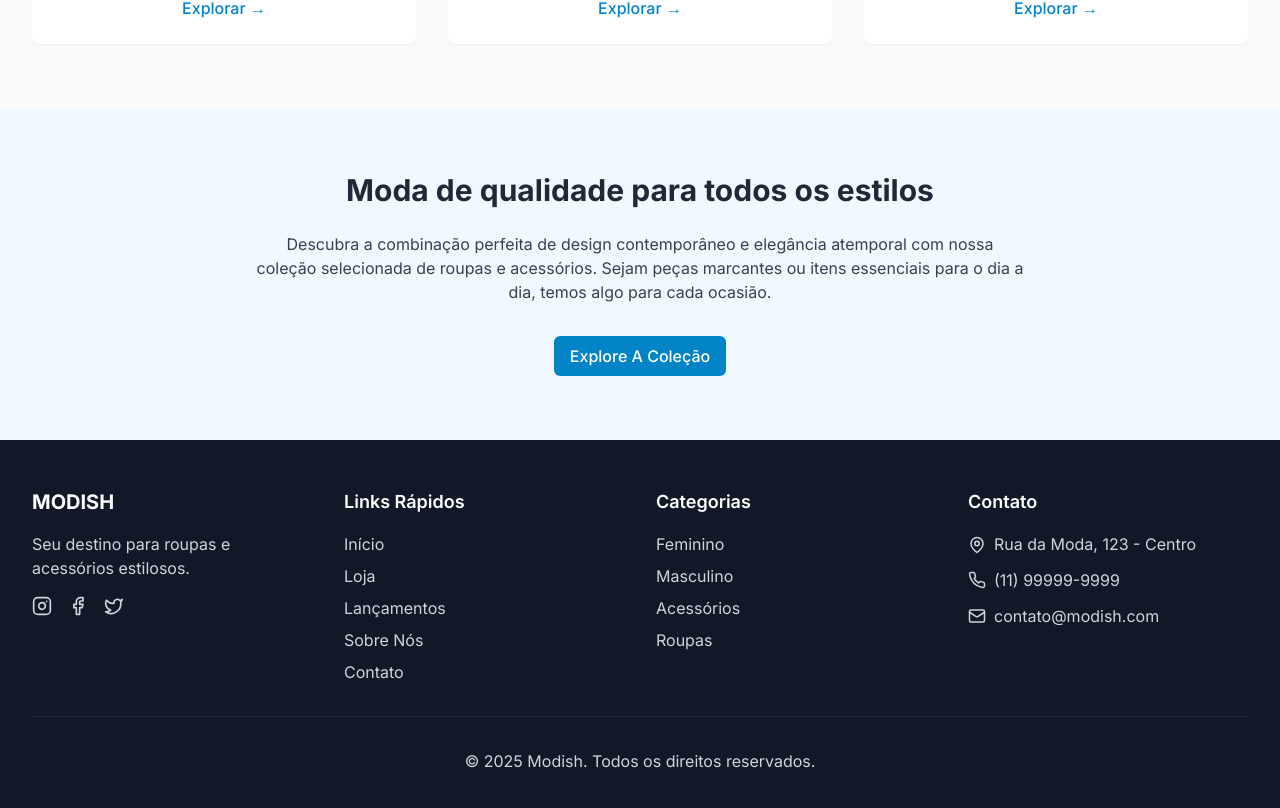
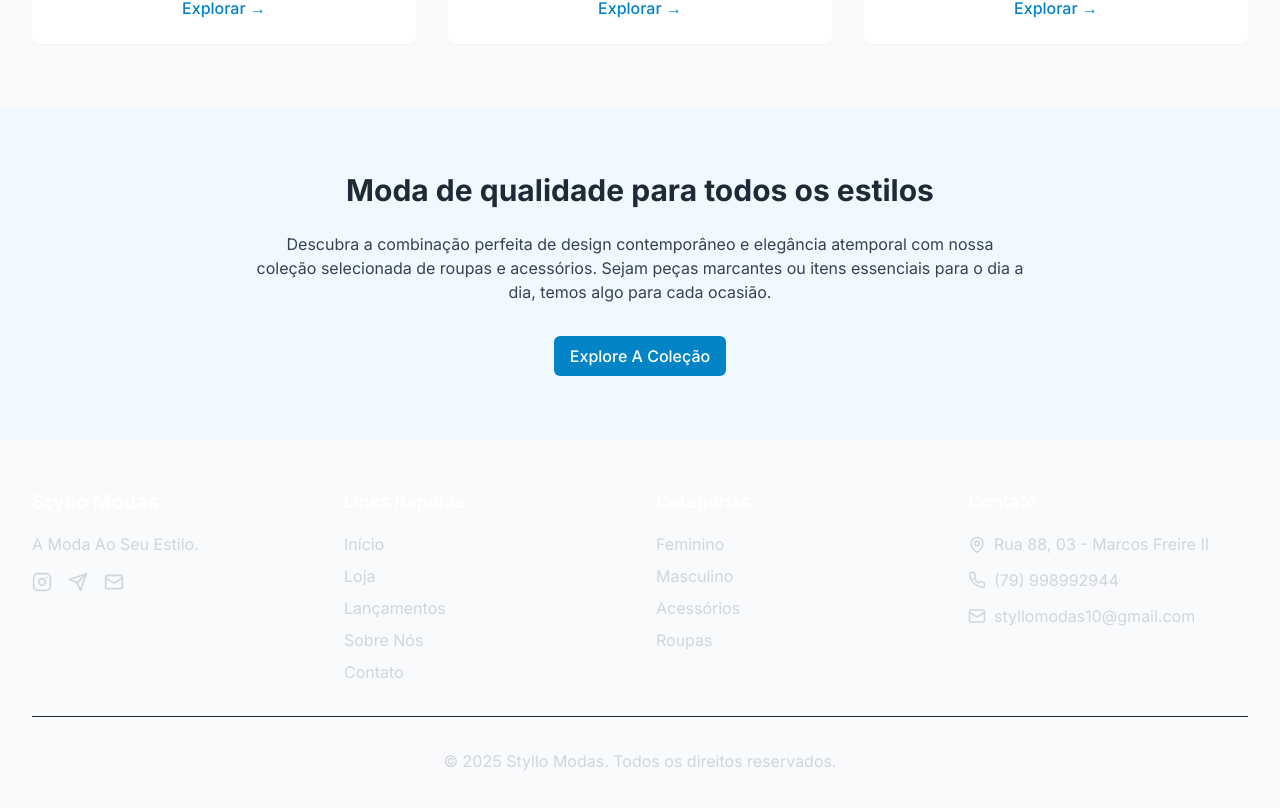
Before and after one commit to yagostn/Styllomodas, a React (Vite) app: page / in a window 1280 px wide. Shown: the part 1872-2680 px from the top of the page. Built offline with nearby package versions, Linux system fonts and the light colour scheme.

Commit message:
Alteração no footer

```diff
--- a/index.html
+++ b/index.html
@@ -4,7 +4,7 @@
     <meta charset="UTF-8" />
     <link rel="icon" type="image/svg+xml" href="/vite.svg" />
     <meta name="viewport" content="width=device-width, initial-scale=1.0" />
-    <title>Modish - Fashion & Accessories</title>
+    <title>Styllo Modas - A Moda Ao Seu Estilo</title>
     <link rel="preconnect" href="https://fonts.googleapis.com">
     <link rel="preconnect" href="https://fonts.gstatic.com" crossorigin>
     <link href="https://fonts.googleapis.com/css2?family=Inter:wght@300;400;500;600;700&display=swap" rel="stylesheet">
--- a/src/components/Footer.tsx
+++ b/src/components/Footer.tsx
@@ -1,24 +1,24 @@
 import React from 'react';
 import { Link } from 'react-router-dom';
-import { Phone, Mail, MapPin, Instagram, Facebook, Twitter } from 'lucide-react';
+import { Phone, Mail, MapPin, Instagram, Send } from 'lucide-react';
 
 const Footer: React.FC = () => {
   return (
-    <footer className="bg-gray-900 text-gray-300">
+    <footer className="bg-darkgold-200 text-gray-300">
       <div className="container-custom py-12">
         <div className="grid grid-cols-1 md:grid-cols-2 lg:grid-cols-4 gap-8">
           <div>
-            <h3 className="text-xl font-bold text-white mb-4">MODISH</h3>
-            <p className="mb-4">Seu destino para roupas e acessórios estilosos.</p>
+            <h3 className="text-xl font-bold text-white mb-4">Styllo Modas</h3>
+            <p className="mb-4">A Moda Ao Seu Estilo.</p>
             <div className="flex space-x-4">
               <a href="#" className="text-gray-300 hover:text-white transition-colors">
                 <Instagram size={20} />
               </a>
               <a href="#" className="text-gray-300 hover:text-white transition-colors">
-                <Facebook size={20} />
+                <Send size={20} />
               </a>
               <a href="#" className="text-gray-300 hover:text-white transition-colors">
-                <Twitter size={20} />
+                <Mail size={20} />
               </a>
             </div>
           </div>
@@ -67,22 +67,22 @@ const Footer: React.FC = () => {
             <ul className="space-y-3">
               <li className="flex items-start">
                 <MapPin size={18} className="mr-2 mt-1 flex-shrink-0" />
-                <span>Rua da Moda, 123 - Centro</span>
+                <span>Rua 88, 03 - Marcos Freire II</span>
               </li>
               <li className="flex items-center">
                 <Phone size={18} className="mr-2 flex-shrink-0" />
-                <span>(11) 99999-9999</span>
+                <span>(79) 998992944</span>
               </li>
               <li className="flex items-center">
                 <Mail size={18} className="mr-2 flex-shrink-0" />
-                <span>contato@modish.com</span>
+                <span>styllomodas10@gmail.com</span>
               </li>
             </ul>
           </div>
         </div>
 
         <div className="border-t border-gray-800 mt-8 pt-8 text-center">
-          <p>© {new Date().getFullYear()} Modish. Todos os direitos reservados.</p>
+          <p>© {new Date().getFullYear()} Styllo Modas. Todos os direitos reservados.</p>
         </div>
       </div>
     </footer>
--- a/src/components/Header.tsx
+++ b/src/components/Header.tsx
@@ -46,7 +46,7 @@ const Header: React.FC = () => {
               {isOpen ? <X size={24} /> : <Menu size={24} />}
             </button>
 
-            <Link to="/" className="text-2xl font-bold text-primary-600">MODISH</Link>
+            <Link to="/" className="text-2xl font-bold text-primary-600">Styllo Modas</Link>
           </div>
 
           <nav className="hidden lg:flex items-center space-x-8">
```
